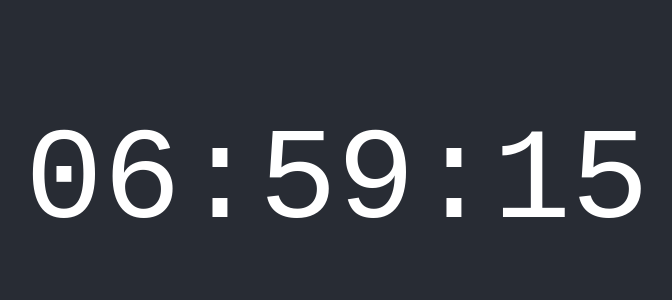
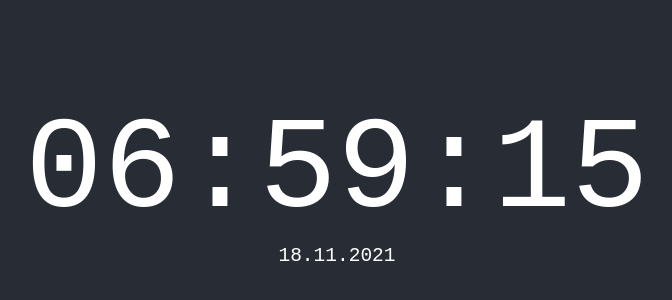
Before and after one commit to JeuJeus/raspberry-info-display, a React (Create React App) app: page / in a window 1280 px wide. Shown: the part 218-518 px from the top of the page, without its empty margins (303-975 px from the left). Built offline with nearby package versions, Linux system fonts and the light colour scheme.

Commit message:
include date in clock

```diff
--- a/src/clock/Clock.jsx
+++ b/src/clock/Clock.jsx
@@ -5,19 +5,22 @@ import {TIME_LOCALE} from "../helper/config";
 export const Clock = () => {
 
     const [time, setTime] = useState();
+    const [date, setDate] = useState();
 
-    const buildDateString = date => date.toLocaleTimeString(TIME_LOCALE, {hour12: false});
+    const buildTimeString = dateTime => dateTime.toLocaleTimeString(TIME_LOCALE, {hour12: false});
+    const buildDateString = dateDate => dateDate.toLocaleDateString(TIME_LOCALE);
 
     useEffect(() => {
         setInterval(() => {
-            setTime(buildDateString(new Date()));
+            setTime(buildTimeString(new Date()));
+            setDate(buildDateString(new Date()));
         }, 1000);
     })
 
     return (
         <div className={style.clock}>
             <div className={style.time}>{time}</div>
-            {/*TODO add date*/}
+            <div className={style.date}>{date}</div>
         </div>
     );
 };
--- a/src/clock/Clock.module.css
+++ b/src/clock/Clock.module.css
@@ -1,8 +1,19 @@
 .clock {
     margin: 1em;
+    display: flex;
+    flex-direction: column;
+    flex-wrap: nowrap;
+    align-content: center;
+    justify-content: center;
+    align-items: center;
 }
 
 .time {
     font-size: 10em;
     font-family: monospace;
 }
+
+.date {
+    font-size: 1.5em;
+    font-family: monospace;
+}
```
